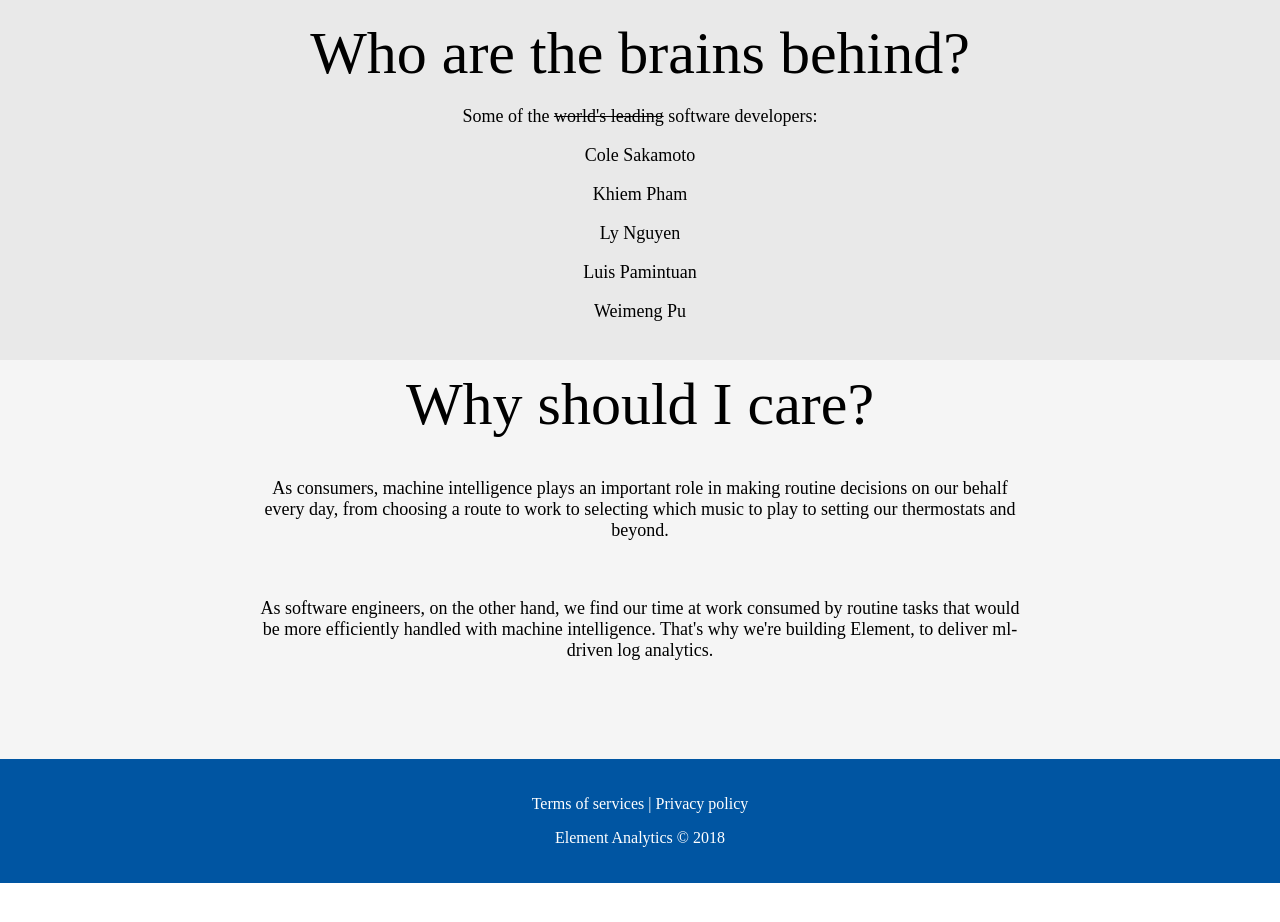
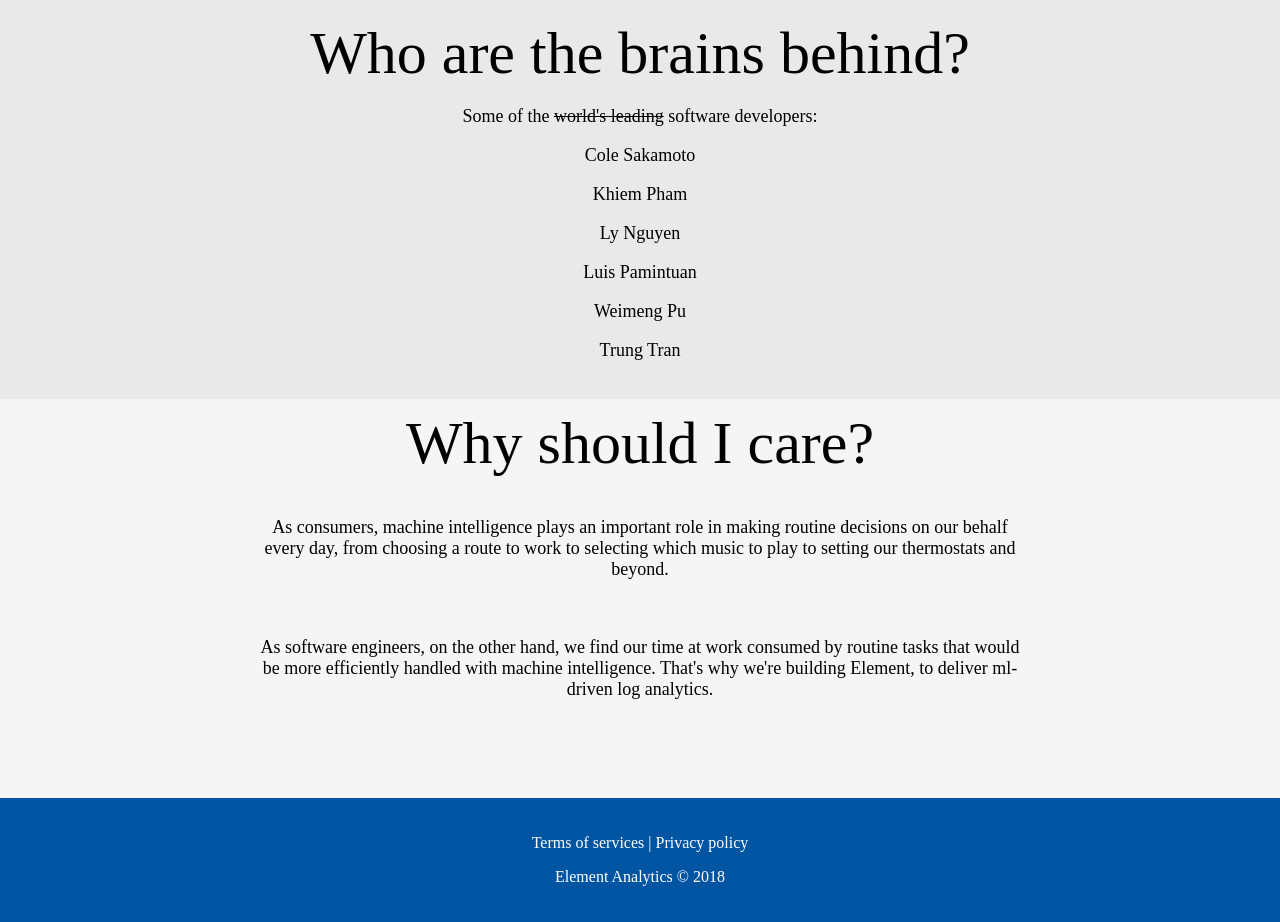
Before and after one commit to drproduck/Element-Analytics, a Django app: page /index/ in a window 1280 px wide. Shown: the part 705-1627 px from the top of the page. Before the commit the page ends 1588 px from the top, so only its background shows below. Run offline with Django 3.2, Linux system fonts and the light colour scheme; parts of the project's set-up code (start-up, migrations or seed data) failed here and were passed over.

Commit message:
Welcome, Trung!

```diff
--- a/Element_Analytics/apps/index/templates/index/index.html
+++ b/Element_Analytics/apps/index/templates/index/index.html
@@ -286,6 +286,7 @@
         <p>Ly Nguyen</p>
         <p>Luis Pamintuan</p>
         <p>Weimeng Pu</p>
+        <p>Trung Tran</p>
       </div>
     </div>
   </div>
```
